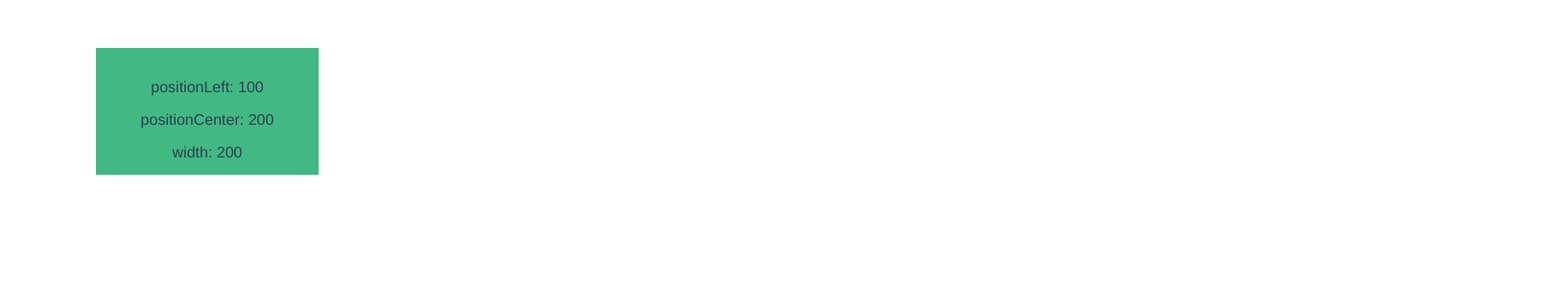
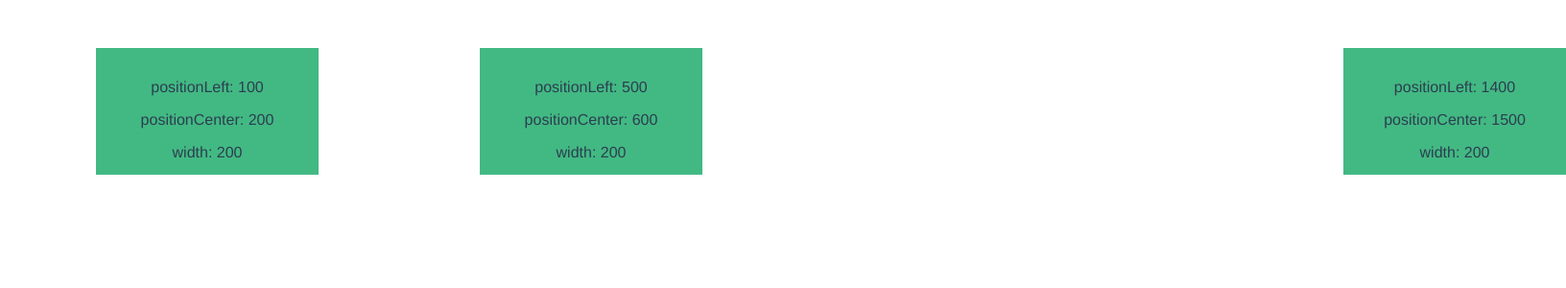
Before and after one commit to vbackeberg/lookattime, a Vue app: page / in a window 1280 px wide. Shown: the top 300 px of the page at 96% size, 1632 px wide, since content can reach past the window. Built offline with nearby package versions, Linux system fonts and the light colour scheme.

Commit message:
add boxes

```diff
--- a/src/views/Home.vue
+++ b/src/views/Home.vue
@@ -2,6 +2,8 @@
   <div class="home" @mousewheel="onScroll">
     <div>
       <Box initialPosition="200" width="200"></Box>
+      <Box initialPosition="600" width="200"></Box>
+      <Box initialPosition="1500" width="200"></Box>
     </div>
   </div>
 </template>
```
